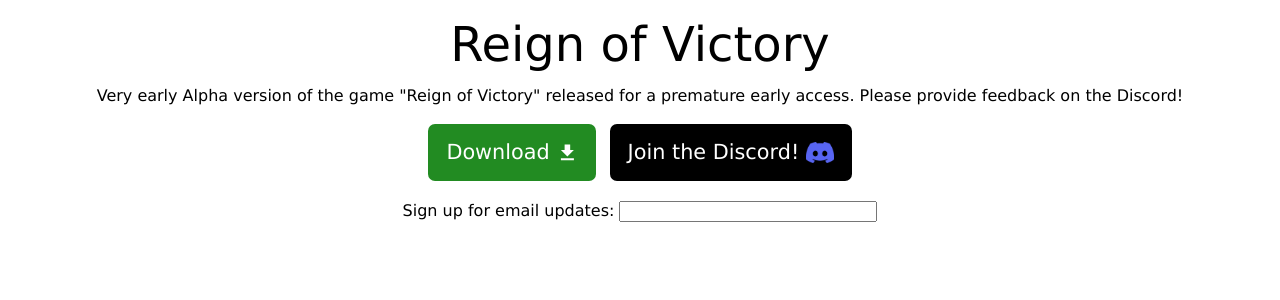
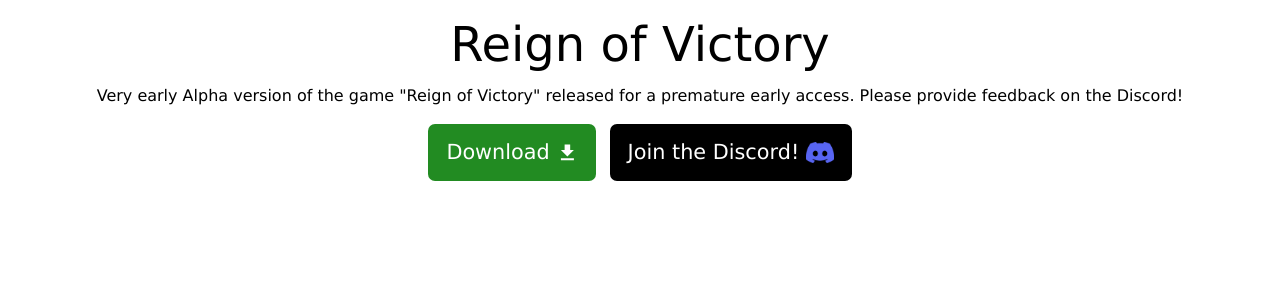
Before and after one commit to aaschuster/reign-of-victory, a React (Create React App) app: page / in a window 1280 px wide. Shown: the top 300 px of the page. Built offline with nearby package versions, Linux system fonts and the light colour scheme.

Commit message:
add folder & file for email hosting verification temporarily disable email input form

```diff
--- a/src/App.js
+++ b/src/App.js
@@ -39,10 +39,10 @@ function App() {
           </div>
         </a>
       </div>
-      <form className="emailsignupform">
+      {/* <form className="emailsignupform">
         <label>Sign up for email updates:</label>
         <input onChange={onChange} type="email" value={email}/>
-      </form>
+      </form> */}
     </div>
   );
 }
--- /dev/null
+++ b/zohoverify/verifyforzoho.html
@@ -0,0 +1 @@
+47975306
```
